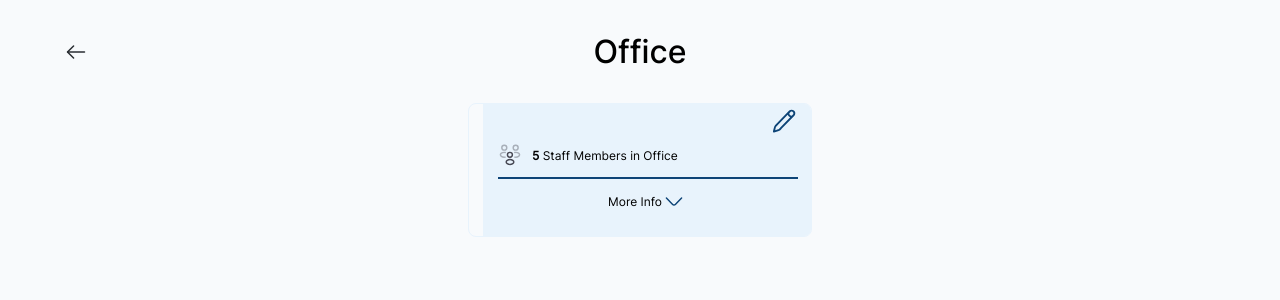
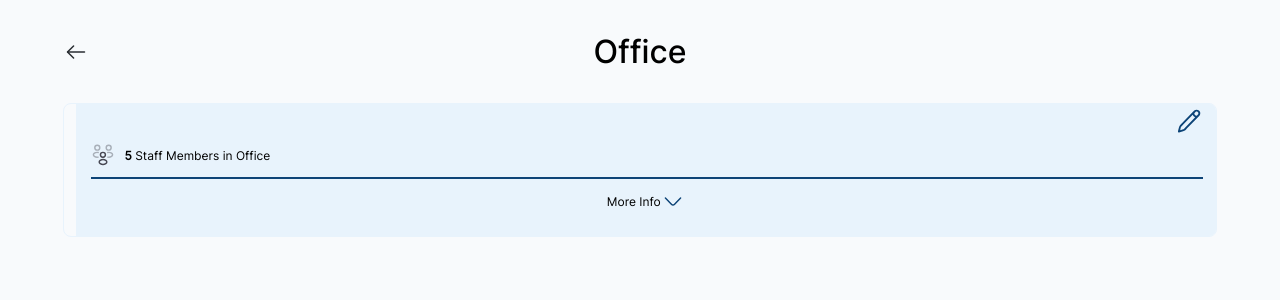
Before and after one commit to markgalante/office-viewer, a React (Create React App) app: page /office/1 in a window 1280 px wide. Shown: the top 300 px of the page. Built offline with nearby package versions, Linux system fonts and the light colour scheme; no server answers; the database is empty.

Commit message:
fix: Add responsiveness to comp. card and add btn

```diff
--- a/src/components/AddButton/styles.css
+++ b/src/components/AddButton/styles.css
@@ -6,12 +6,21 @@
   outline: none;
   border: none;
   position: fixed;
-  bottom: 17px;
+  bottom: 24px;
   right: 17px;
   cursor: pointer;
   z-index: 1;
 }
 
+@media only screen and (min-width: 992px) {
+  .add-button{
+    height: 90px;
+    width: 90px;
+    bottom: 50px;
+    right: 5%;
+  }
+}
+
 .add-button:active{
   background: #368dde;
 }
--- a/src/scenes/Home/components/CompanyCard/styles.css
+++ b/src/scenes/Home/components/CompanyCard/styles.css
@@ -1,24 +1,30 @@
 .main-card-container {
-  width: 342px;
+  width: 100%;
   position: relative;
   overflow: auto;
   border: 1px solid #E8F3FC;
 }
 
 .card-color-container {
-  width: 157.85px;
+  width: 50%;
   position: absolute;
   left: 0;
   top: 0;
 }
 
 .card-info-container{
-  width: 328px;
+  width: 95%;
   position: absolute;
   right: 0;
   top: 0;
   z-index: 1;
   background: #E8F3FC;
+}
+
+@media only screen and (min-width: 768px) {
+  .card-info-container{
+    width: 99%;
+  }
 }
 
 .card-height {
```
